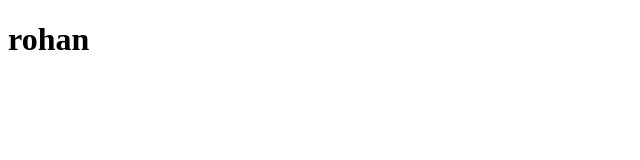
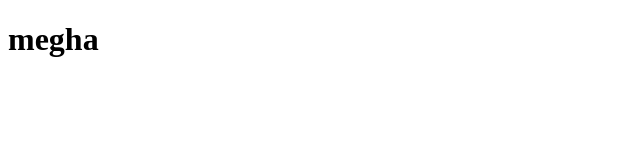
Before and after one commit to rohanreswal/New-folder, a plain HTML site: page index.html in a window 1280 px wide. Shown: the full height of the page, 0-640 px from the left. Drawn offline with Linux system fonts and the light colour scheme.

Commit message:
both work

```diff
--- a/index.html
+++ b/index.html
@@ -7,6 +7,6 @@
     <title>Document</title>
 </head>
 <body>
-    <h1>rohan</h1>
+    <h1>megha</h1>
 </body>
 </html>
```
